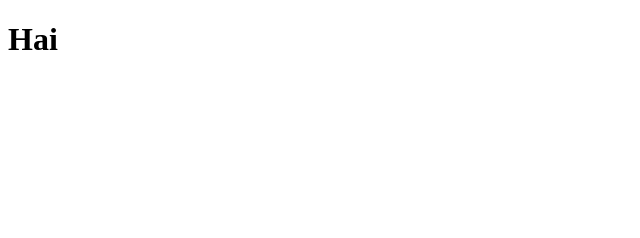
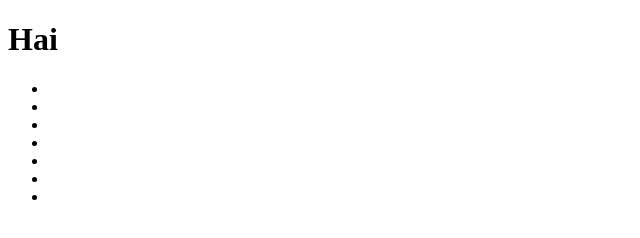
Before and after one commit to apipz123456/coba, a plain HTML site: page index.html in a window 1280 px wide. Shown: the full height of the page, 0-640 px from the left. Drawn offline with Linux system fonts and the light colour scheme.

Commit message:
nambahin navbar

```diff
--- a/index.html
+++ b/index.html
@@ -7,5 +7,18 @@
 </head>
 <body>
     <h1>Hai</h1>
+    <div>
+        <nav>
+            <ul>
+                <li></li>
+                <li></li>
+                <li></li>
+                <li></li>
+                <li></li>
+                <li></li>
+                <li></li>
+            </ul>
+        </nav>
+    </div>
 </body>
 </html>
```
